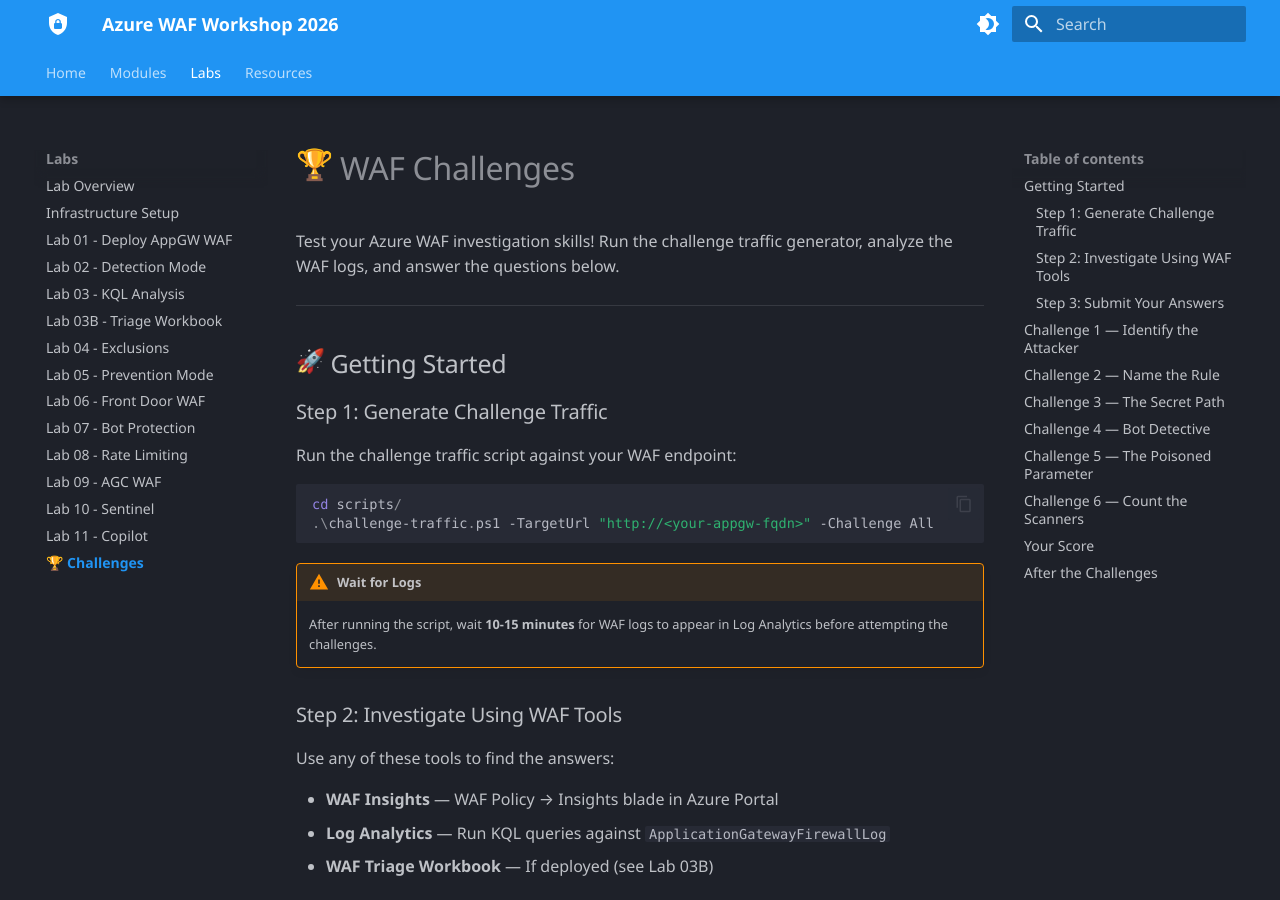
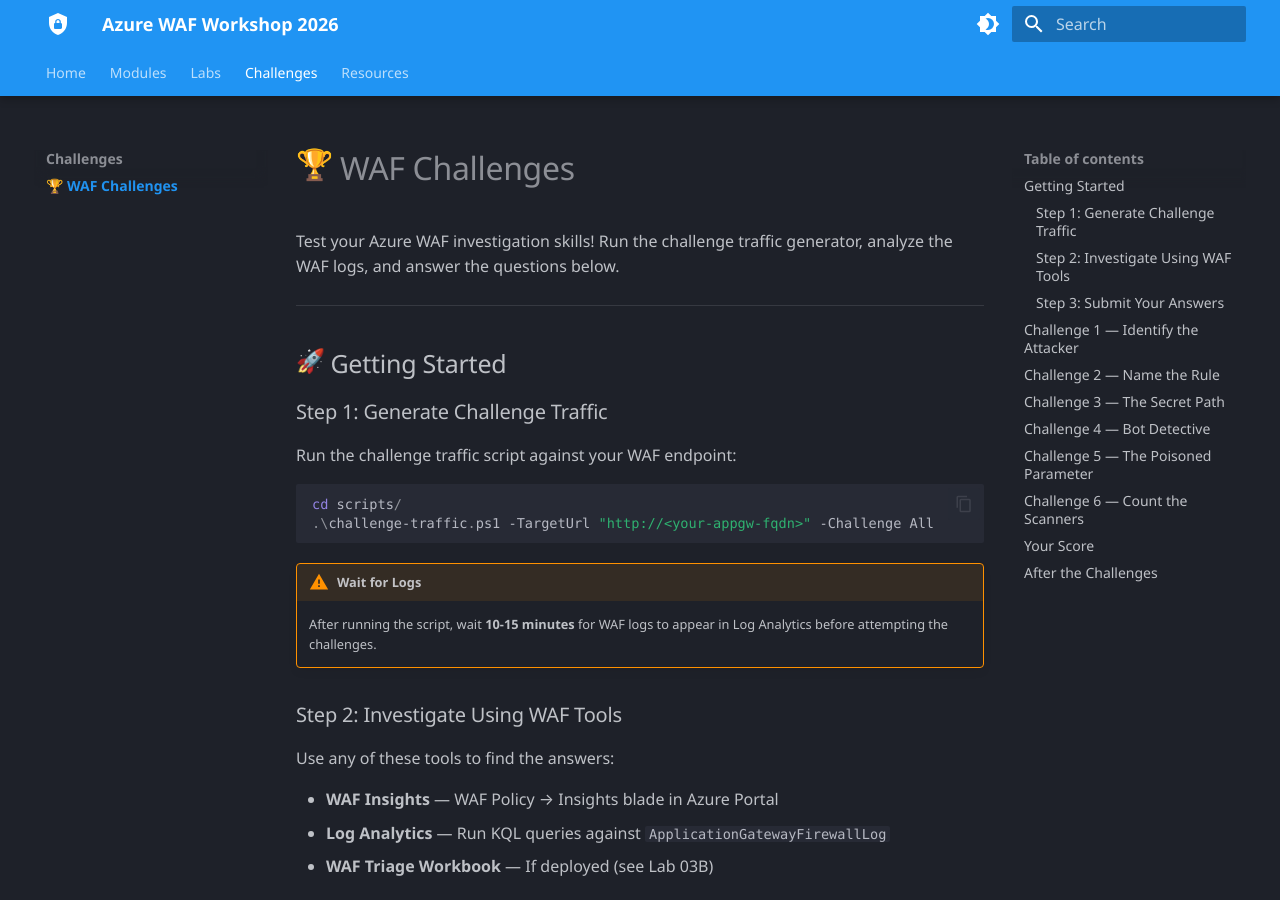
Before and after one commit to lcarli/AzureWAF-Learning, an MkDocs documentation site: the page built from docs/challenges/index.md, in a window 1280 px wide and 900 px high. Built offline with MkDocs 1.6.1 and Material for MkDocs 9.7.7, drawn with Linux system fonts in a browser that asks for light colours; emoji names are drawn with the system emoji font; some web fonts are replaced.

Commit message:
Move Challenges to its own top-level nav category
Co-authored-by: Copilot <223556219+Copilot@users.noreply.github.com>

```diff
--- a/mkdocs.yml
+++ b/mkdocs.yml
@@ -119,7 +119,8 @@ nav:
     - "Lab 09 - AGC WAF": labs/lab09.md
     - "Lab 10 - Sentinel": labs/lab10.md
     - "Lab 11 - Copilot": labs/lab11.md
-    - "🏆 Challenges": labs/challenges.md
+  - Challenges:
+    - "🏆 WAF Challenges": challenges/index.md
   - Resources:
     - "KQL Query Library": resources/kql-queries.md
     - "Scripts Reference": resources/scripts.md
```
Also changed, not shown: docs/index.md (+1 -1 lines), docs/challenges/index.md (renamed from docs/labs/challenges.md).
